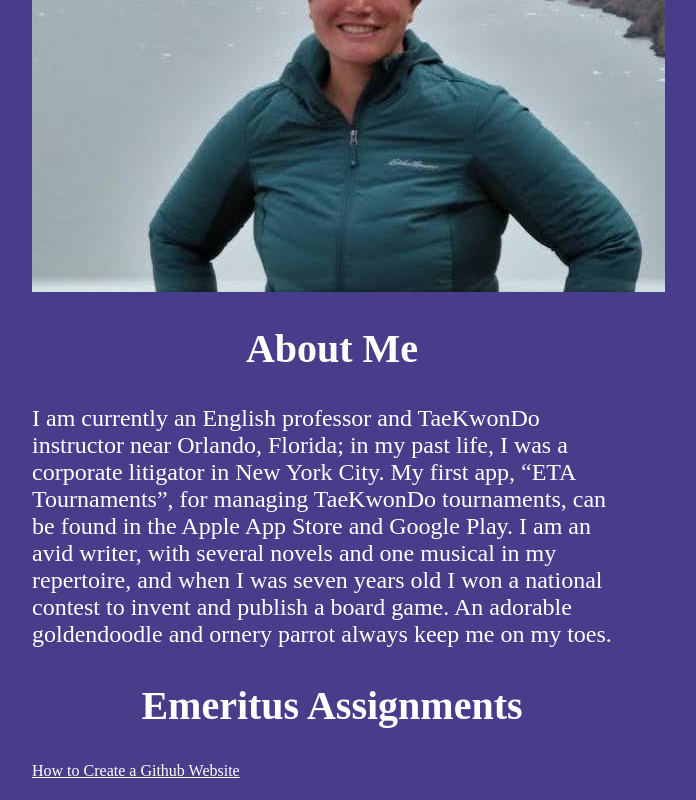
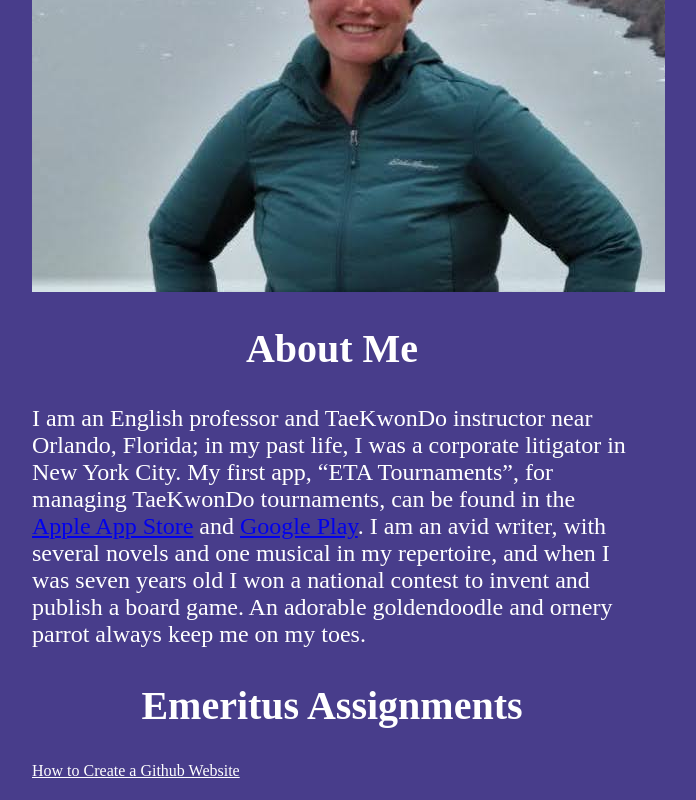
Before and after one commit to rkirk7/rkirk7.github.io, a plain HTML site: page index.html in a window 1280 px wide. Shown: the part 414-1214 px from the top of the page, without its empty margins (308-1004 px from the left). Drawn offline with Linux system fonts and the light colour scheme.

Commit message:
Update index.html

```diff
--- a/index.html
+++ b/index.html
@@ -10,7 +10,7 @@
     <body><h1>Regan's Portfolio</h1>
     <img src="./ReganPic.JPG" alt="Picture of Regan" />
     <h2>About Me</h2>
-    <p>I am currently an English professor and TaeKwonDo instructor near Orlando, Florida; in my past life, I was a corporate litigator in New York City. My first app, “ETA Tournaments”, for managing TaeKwonDo tournaments, can be found in the Apple App Store and Google Play. I am an avid writer, with several novels and one musical in my repertoire, and when I was seven years old I won a national contest to invent and publish a board game. An adorable goldendoodle and ornery parrot always keep me on my toes.</p>
+    <p>I am an English professor and TaeKwonDo instructor near Orlando, Florida; in my past life, I was a corporate litigator in New York City. My first app, “ETA Tournaments”, for managing TaeKwonDo tournaments, can be found in the <a href="https://apps.apple.com/us/app/eta-tournaments/id6446252775">Apple App Store</a> and <a href="https://play.google.com/store/apps/details?id=com.kirk.etatournaments&pcampaignid=web_share">Google Play</a>. I am an avid writer, with several novels and one musical in my repertoire, and when I was seven years old I won a national contest to invent and publish a board game. An adorable goldendoodle and ornery parrot always keep me on my toes.</p>
 
     <h2>Emeritus Assignments</h2>
 
```
